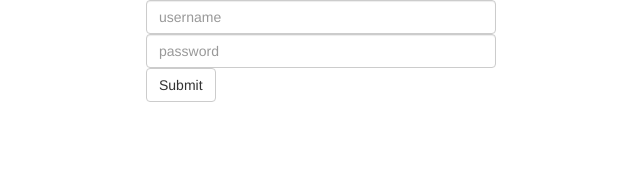
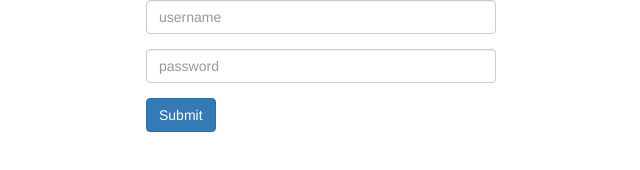
Before and after one commit to Jufebrown/firebase-auth-jquery-jufe, a website: page index.html in a window 1280 px wide. Shown: the whole page, without its empty margins (249-889 px from the left). Drawn offline with Linux system fonts and the light colour scheme.

Commit message:
linked style.css and added form groups

```diff
--- a/index.html
+++ b/index.html
@@ -4,14 +4,19 @@
   <meta charset="UTF-8">
   <title>User Auth Practice</title>
   <link rel="stylesheet" type="text/css" href="bower_components/bootstrap/dist/css/bootstrap.css">
+  <link rel="stylesheet" type="text/css" href="style.css">
 </head>
 <body>
   <div class="container row login-page">
     <form class="col-md-4 col-md-offset-4">
       <div class="input-wrapper form-group">
         <input type="email" name="email" placeholder="username" class="form-control">
+      </div>
+      <div class="form-group">
         <input type="password" name="password" placeholder="password" class="form-control">
-        <input type="submit" name="submit" class="btn-default btn">
+      </div>
+      <div class="form-group">
+        <input type="submit" name="submit" class="btn-primary btn">
       </div>
     </form>
   </div>
```
